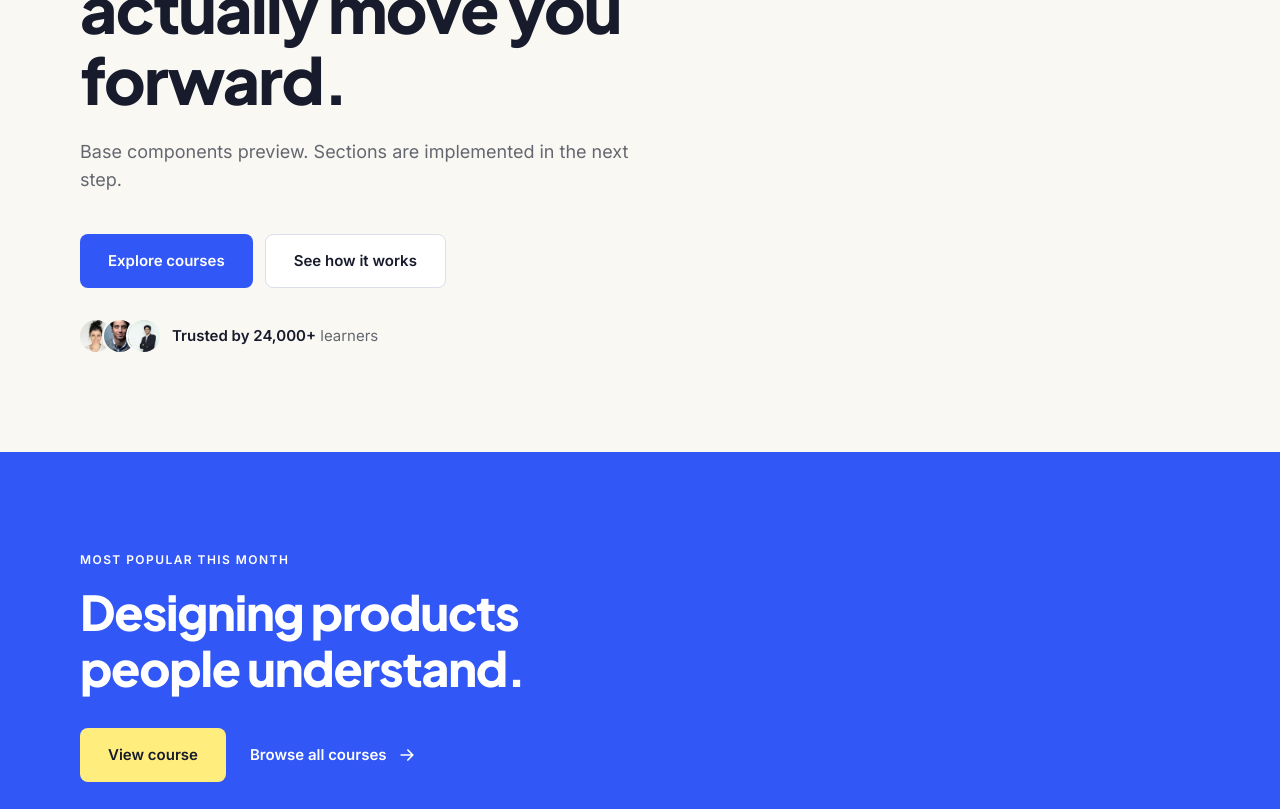
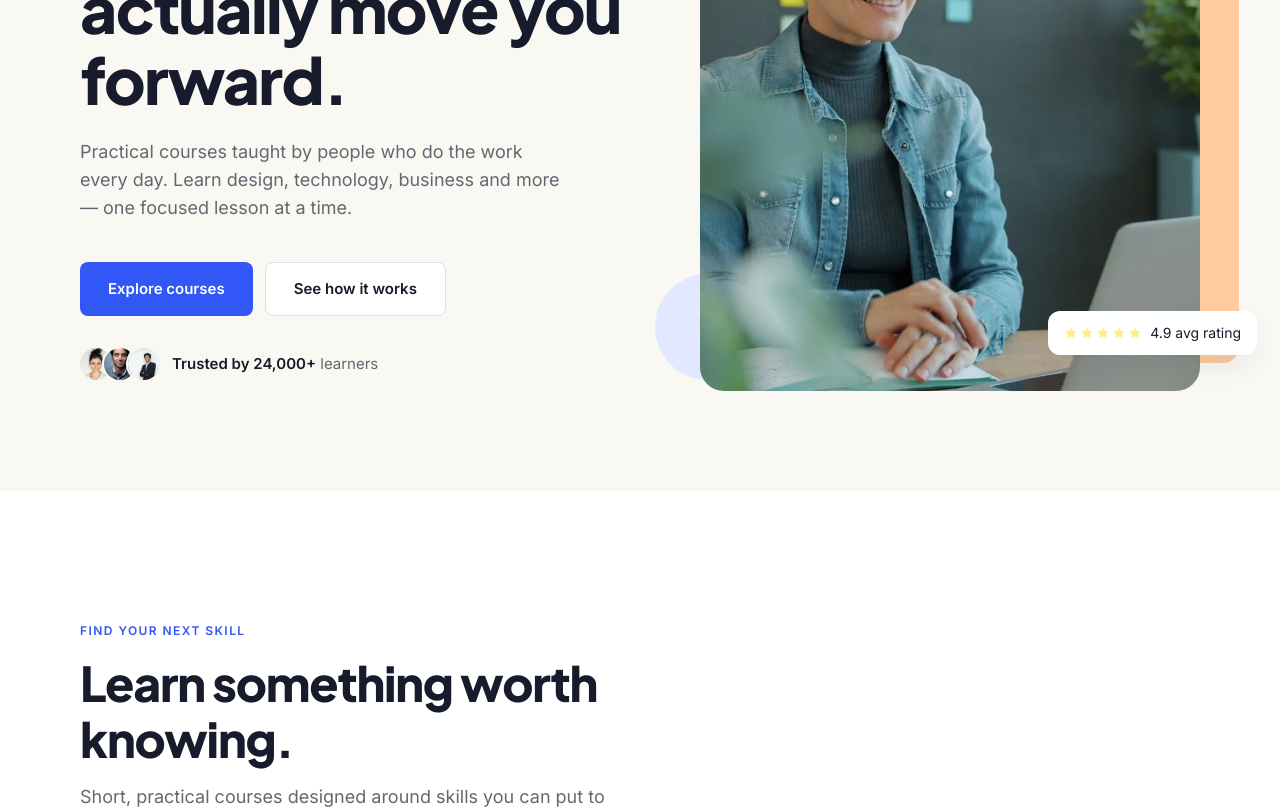
Before and after one commit to WiniciusNeves/buzzvel-fe-test, a Next.js app: page / in a window 1280 px wide. Shown: the part 300-1109 px from the top of the page. Built offline with nearby package versions, Linux system fonts and the light colour scheme; no server answers.

Commit message:
feat: compose home page sections

```diff
--- a/src/app/page.tsx
+++ b/src/app/page.tsx
@@ -1,57 +1,29 @@
+import { SiteFooter } from "@/components/layout/SiteFooter";
 import { SiteHeader } from "@/components/layout/SiteHeader";
-import { ArrowLink } from "@/components/ui/ArrowLink";
-import { AvatarStack } from "@/components/ui/AvatarStack";
-import { ButtonLink } from "@/components/ui/Button";
-import { Section } from "@/components/ui/Section";
-import { SectionHeading } from "@/components/ui/SectionHeading";
-
-const previewAvatars = [
-  { src: "/images/avatars/avatar-1.webp", alt: "" },
-  { src: "/images/avatars/avatar-2.webp", alt: "" },
-  { src: "/images/avatars/avatar-3.webp", alt: "" },
-] as const;
+import { Categories } from "@/components/sections/Categories";
+import { Contact } from "@/components/sections/Contact";
+import { FeaturedCourse } from "@/components/sections/FeaturedCourse";
+import { FinalCta } from "@/components/sections/FinalCta";
+import { Hero } from "@/components/sections/Hero";
+import { HowItWorks } from "@/components/sections/HowItWorks";
+import { People } from "@/components/sections/People";
+import { Testimonial } from "@/components/sections/Testimonial";
 
 export default function HomePage() {
   return (
     <>
       <SiteHeader />
-      <main id="main">
-        <Section tone="cream">
-          <SectionHeading
-            level={1}
-            eyebrow="Learn at your own pace"
-            title="Build skills that actually move you forward."
-            description="Base components preview. Sections are implemented in the next step."
-            className="max-w-[560px]"
-          />
-          <div className="mt-10 flex flex-col gap-3 sm:flex-row">
-            <ButtonLink href="#categories">Explore courses</ButtonLink>
-            <ButtonLink href="#how-it-works" variant="secondary">
-              See how it works
-            </ButtonLink>
-          </div>
-          <div className="mt-8 flex items-center gap-3">
-            <AvatarStack avatars={previewAvatars} size={32} />
-            <p className="text-[0.9375rem] text-muted">
-              <strong className="font-semibold text-ink">Trusted by 24,000+</strong> learners
-            </p>
-          </div>
-        </Section>
-        <Section tone="primary">
-          <SectionHeading
-            tone="inverse"
-            eyebrow="Most popular this month"
-            title="Designing products people understand."
-            className="max-w-[536px]"
-          />
-          <div className="mt-8 flex flex-wrap items-center gap-6">
-            <ButtonLink href="#categories" variant="sun">
-              View course
-            </ButtonLink>
-            <ArrowLink href="#categories">Browse all courses</ArrowLink>
-          </div>
-        </Section>
+      <main id="main" tabIndex={-1} className="focus:outline-none">
+        <Hero />
+        <Categories />
+        <FeaturedCourse />
+        <HowItWorks />
+        <Testimonial />
+        <People />
+        <Contact />
+        <FinalCta />
       </main>
+      <SiteFooter />
     </>
   );
 }
```
Also changed, not shown: 1 other file (tests, documents, lock files or other folders).
